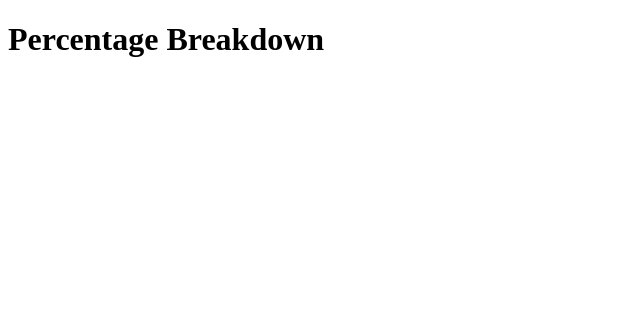
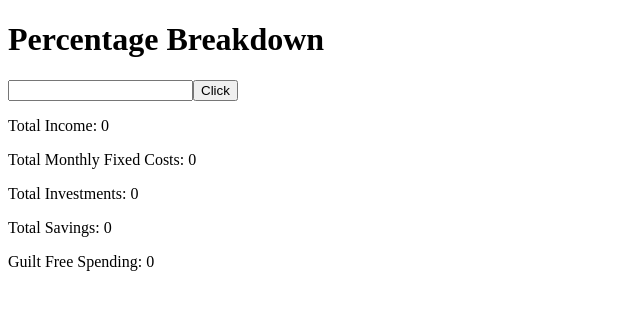
Before and after one commit to awburgard/IWT-Budget, a React (Create React App) app: page / in a window 1280 px wide. Shown: the top 310 px of the page, without its empty margins (0-640 px from the left). Built offline with nearby package versions, Linux system fonts and the light colour scheme; the HTML template or start-up script is replaced by a standard one.

Commit message:
Adds calculator functionality and replaces index.html

```diff
--- /dev/null
+++ b/public/index.html
@@ -0,0 +1,40 @@
+<!DOCTYPE html>
+<html lang="en">
+  <head>
+    <meta charset="utf-8" />
+    <link rel="icon" href="%PUBLIC_URL%/favicon.ico" />
+    <meta name="viewport" content="width=device-width, initial-scale=1" />
+    <meta name="theme-color" content="#000000" />
+    <meta
+      name="description"
+      content="Web site created using create-react-app"
+    />
+    <link rel="apple-touch-icon" href="logo192.png" />
+    <!--
+      manifest.json provides metadata used when your web app is installed on a
+      user's mobile device or desktop. See https://developers.google.com/web/fundamentals/web-app-manifest/
+    -->
+    <link rel="manifest" href="%PUBLIC_URL%/manifest.json" />
+    <!--
+      Notice the use of %PUBLIC_URL% in the tags above.
+      It will be replaced with the URL of the `public` folder during the build.
+      Only files inside the `public` folder can be referenced from the HTML.
+      Unlike "/favicon.ico" or "favicon.ico", "%PUBLIC_URL%/favicon.ico" will
+      work correctly both with client-side routing and a non-root public URL.
+      Learn how to configure a non-root public URL by running `npm run build`.
+    -->
+    <title>React App</title>
+  </head>
+  <body>
+    <noscript>You need to enable JavaScript to run this app.</noscript>
+    <div id="root"></div>
+    <!--
+      This HTML file is a template.
+      If you open it directly in the browser, you will see an empty page.
+      You can add webfonts, meta tags, or analytics to this file.
+      The build step will place the bundled scripts into the <body> tag.
+      To begin the development, run `npm start` or `yarn start`.
+      To create a production bundle, use `npm run build` or `yarn build`.
+    -->
+  </body>
+</html>
--- a/src/components/Calc/Calc.js
+++ b/src/components/Calc/Calc.js
@@ -1,13 +1,59 @@
-import React, { Component } from 'react';
+import React, { Component } from "react";
 
 class Calc extends Component {
-    render(){
-        return(
-            <div>
-                <h1>Percentage Breakdown</h1>
-            </div>
-        )
-    }
+  state = {
+    totalIncome: 0,
+    monthlyFixedCost: 0,
+    investmentCost: 0,
+    savingsCost: 0,
+    guiltFreeSpending: 0
+  };
+
+  totalIncomeBreakdown = () => {
+    const monthlyFixedCostsPer = 0.6;
+    const investmentPer = 0.05;
+    const savingsPer = 0.1;
+    const guiltFreeSpendingPer = 0.25;
+    let monthlyFixedCost = this.state.totalIncome * monthlyFixedCostsPer;
+    let investmentCost = this.state.totalIncome * investmentPer;
+    let savingsCost = this.state.totalIncome * savingsPer;
+    let guiltFreeSpending = this.state.totalIncome * guiltFreeSpendingPer;
+
+    this.setState({
+      monthlyFixedCost:  monthlyFixedCost,
+      investmentCost: investmentCost,
+      savingsCost: savingsCost,
+      guiltFreeSpending: guiltFreeSpending,
+    });
+
+    return({
+      monthlyFixedCost,
+      investmentCost,
+      savingsCost,
+      guiltFreeSpending,
+    });
+  };
+
+  handleIncomeChange = totalIncome => (event) => {
+    this.setState({
+      [totalIncome]: event.target.value
+    })
+  }
+
+  render() {
+    return (
+      <div>
+        <h1>Percentage Breakdown</h1>
+        <input onChange={this.handleIncomeChange}/>
+        <button onClick={this.totalIncomeBreakdown}>Click</button>
+        <p>Total Income: {this.state.totalIncome}</p>
+        <p>Total Monthly Fixed Costs: {this.state.monthlyFixedCost}</p>
+        <p>Total Investments: {this.state.investmentCost}</p>
+        <p>Total Savings: {this.state.savingsCost}</p>
+        <p>Guilt Free Spending: {this.state.guiltFreeSpending}</p>
+      </div>
+    );
+  }
 }
 
-export default Calc
+export default Calc;
```
